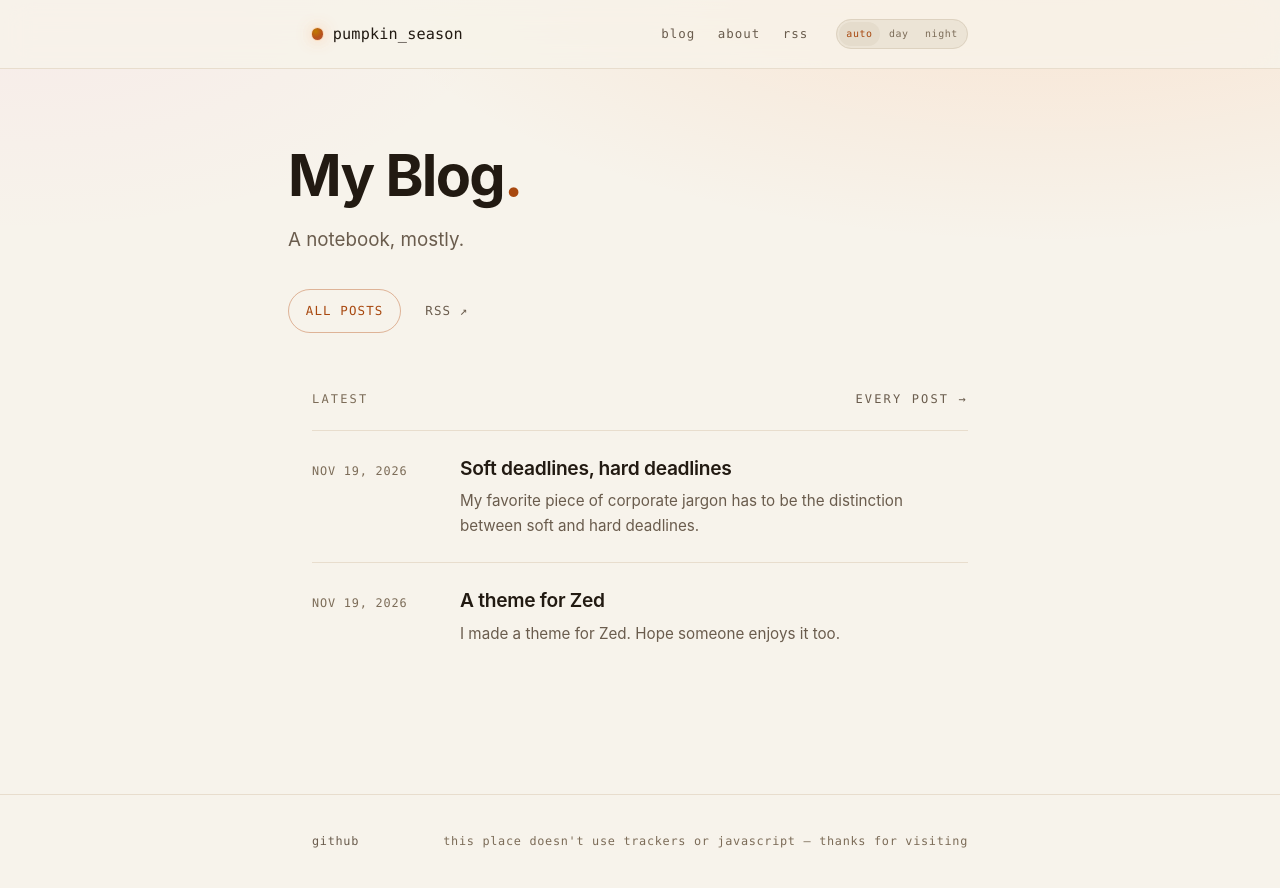
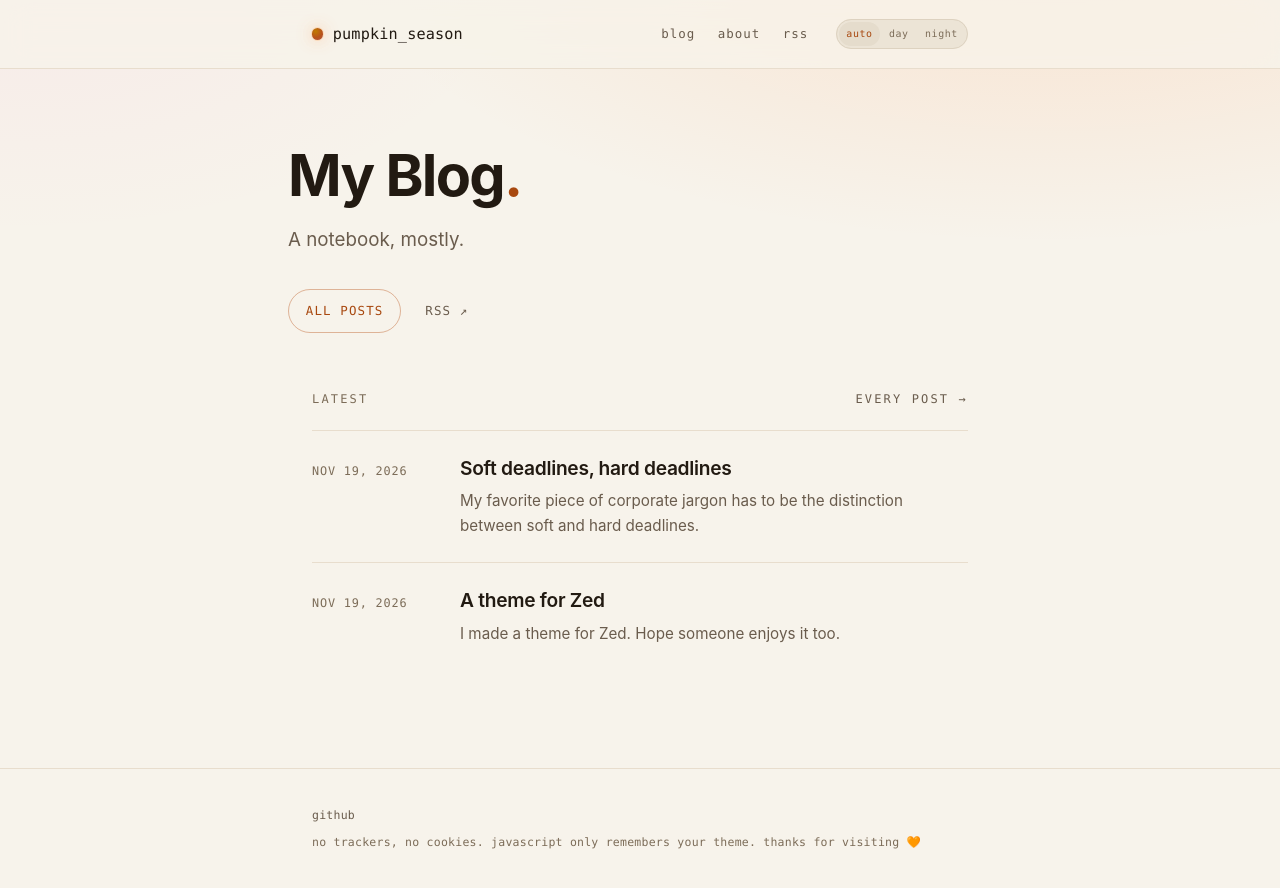
Before and after one commit to PumpkinSeason/my-blog, a Jekyll site: the page built from index.html, in a window 1280 px wide. Shown: the top 888 px of the page. Built offline with Jekyll 4.4.1, drawn with Linux system fonts in a browser that asks for light colours.

Commit message:
blog: remember theme choice, update footer

```diff
--- a/_includes/footer.html
+++ b/_includes/footer.html
@@ -1,6 +1,6 @@
 <footer class="site-footer">
   <div class="wrap">
     <a href="https://github.com/PumpkinSeason" rel="me">github</a>
-    <span>this place doesn't use trackers or javascript — thanks for visiting</span>
+    <span>no trackers, no cookies. javascript only remembers your theme. thanks for visiting 🧡</span>
   </div>
 </footer>
--- a/_includes/header.html
+++ b/_includes/header.html
@@ -12,11 +12,11 @@
 
       <fieldset class="switch">
         <legend class="visually-hidden">Colour scheme</legend>
-        <input type="radio" name="scheme" id="scheme-auto" checked>
+        <input type="radio" name="scheme" id="scheme-auto" value="auto" checked>
         <label for="scheme-auto" aria-label="Follow system">auto</label>
-        <input type="radio" name="scheme" id="scheme-light">
+        <input type="radio" name="scheme" id="scheme-light" value="light">
         <label for="scheme-light" aria-label="Light">day</label>
-        <input type="radio" name="scheme" id="scheme-dark">
+        <input type="radio" name="scheme" id="scheme-dark" value="dark">
         <label for="scheme-dark" aria-label="Dark">night</label>
       </fieldset>
     </nav>
--- a/assets/css/style.css
+++ b/assets/css/style.css
@@ -682,17 +682,16 @@ samp {
   border-top: 1px solid var(--border-soft);
   padding: 2.25rem 0 3rem;
   font-family: var(--font-mono);
-  font-size: 0.74rem;
-  letter-spacing: 0.06em;
+  font-size: 0.72rem;
+  letter-spacing: 0.02em;
   color: var(--ink-faint);
 }
 
 .site-footer .wrap {
   display: flex;
-  flex-wrap: wrap;
-  align-items: center;
-  justify-content: space-between;
-  gap: 0.75rem 1.5rem;
+  flex-direction: column;
+  align-items: flex-start;
+  gap: 0.4rem;
 }
 
 .site-footer a {
@@ -707,11 +706,13 @@ samp {
 
 /* ---------- colour scheme switch ---------- */
 
-html:has(#scheme-light:checked) {
+html:has(#scheme-light:checked),
+html[data-scheme="light"] {
   color-scheme: light;
 }
 
-html:has(#scheme-dark:checked) {
+html:has(#scheme-dark:checked),
+html[data-scheme="dark"] {
   color-scheme: dark;
 }
 
```
Also changed, not shown: _includes/head.html (+23 -0 lines).
